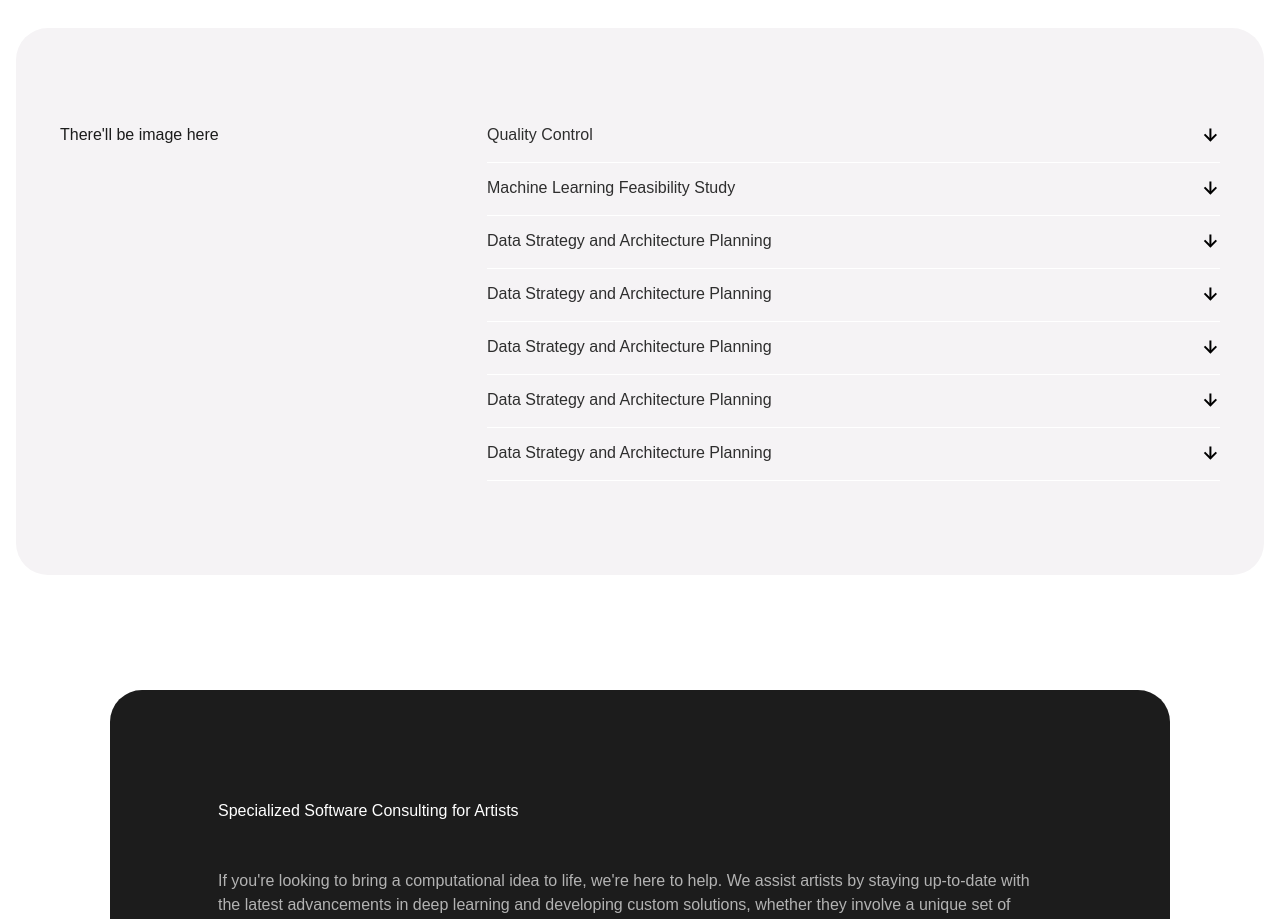
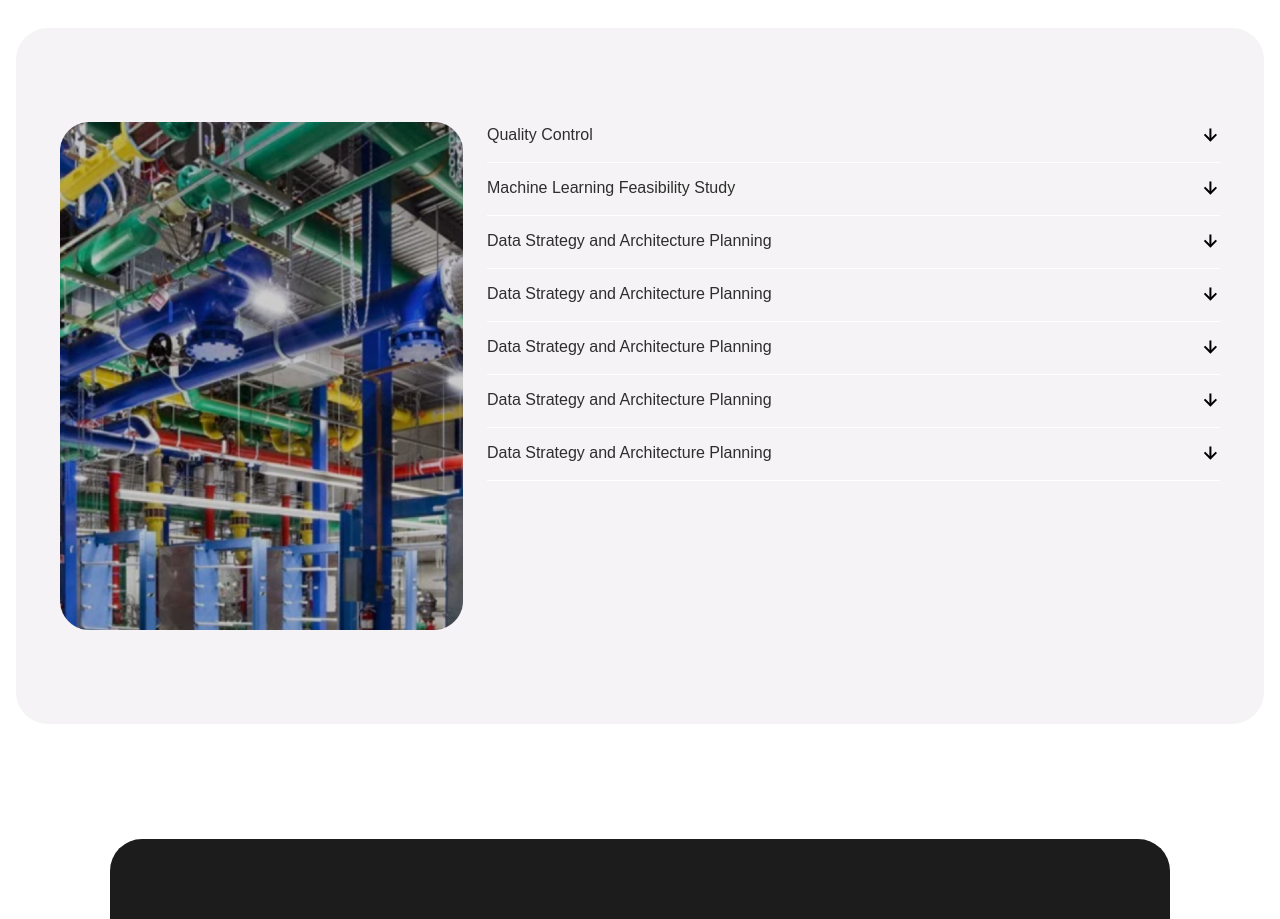
Before and after one commit to Nospoko/epr-landing, a Next.js app in the folder algrtm/: page /heavyIndustry in a window 1280 px wide. Shown: the part 920-1839 px from the top of the page. Built offline with nearby package versions, Linux system fonts and the light colour scheme.

Commit message:
Image added to OpportiunitiesIndustrySection

```diff
--- a/algrtm/src/components/OpportunitiesIndustrySection.js
+++ b/algrtm/src/components/OpportunitiesIndustrySection.js
@@ -1,6 +1,7 @@
 "use client";
 import React from "react";
 import CollapsibleSectionsComponent from "./shared/CollapsibleSectionsComponent";
+import Image from "next/image";
 
 const OpportunitiesIndustrySection = () => {
   return (
@@ -11,7 +12,17 @@ const OpportunitiesIndustrySection = () => {
       <div className="flex flex-col gap-4 w-full xl:px-[5.875rem]">
         <div className="flex flex-col md:flex-row gap-[1.5rem]  bg-neutralLight-neutral90 dark:bg-neutralDark-neutral90 px-[2.75rem] py-[2.75rem] md:py-[5.88rem]  xl:py-[5.85rem] xl:px-[6.75rem] rounded-[2rem]">
           <div className=" h5_small_bold md:h4SB lg:h4 text-neutralLight-neutral10 dark:text-neutralDark-neutral10 flex justify-start max-w-[25.1875rem] w-full">
-            <p>There'll be image here</p>
+            <Image
+              src="/factory-image.png"
+              alt="Image of the factory inside"
+              width={440}
+              height={554}
+              sizes="100vw"
+              style={{
+                width: "100%",
+                height: "auto",
+              }}
+            />
           </div>
 
           <CollapsibleSectionsComponent version="version3" />
```
Also changed, not shown: algrtm/public/factory-image.png (added).
